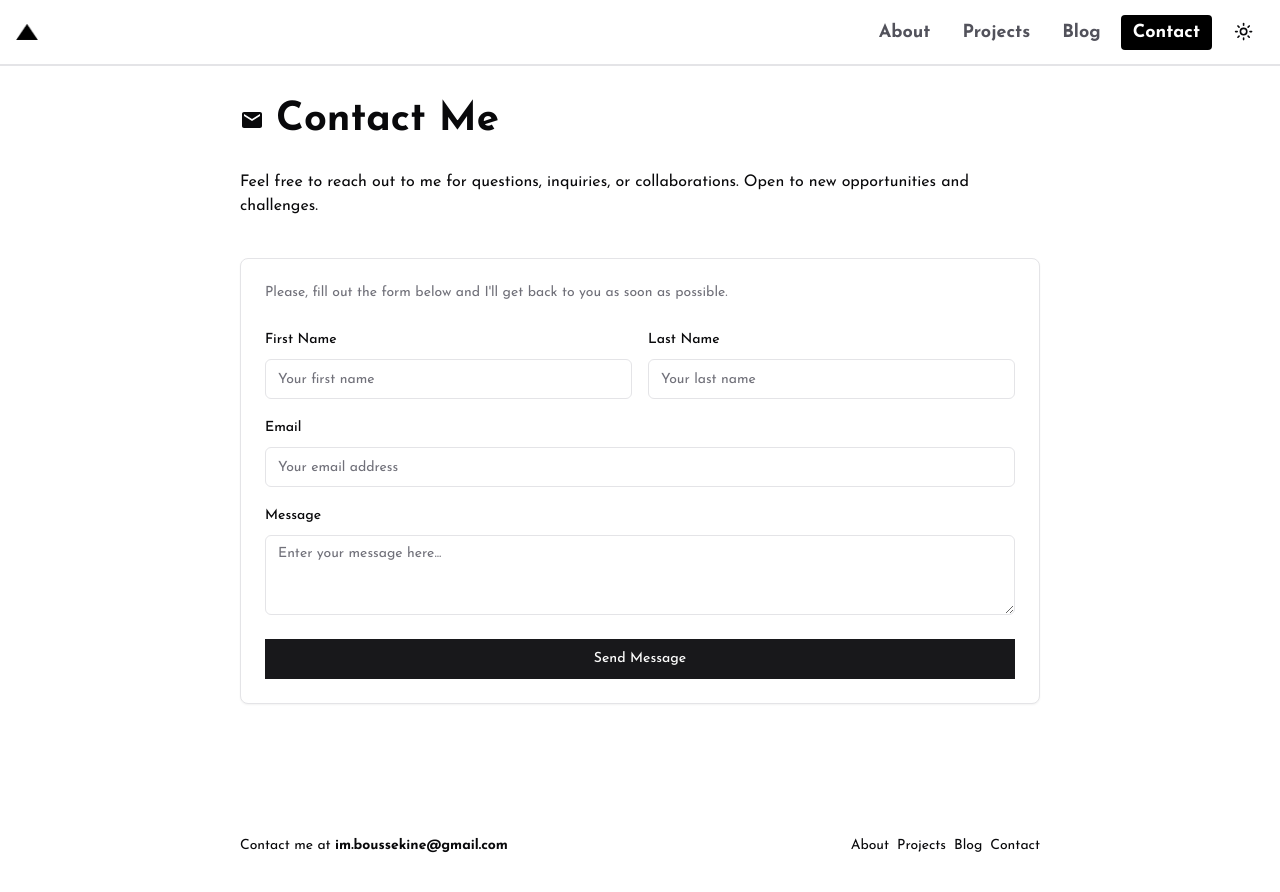
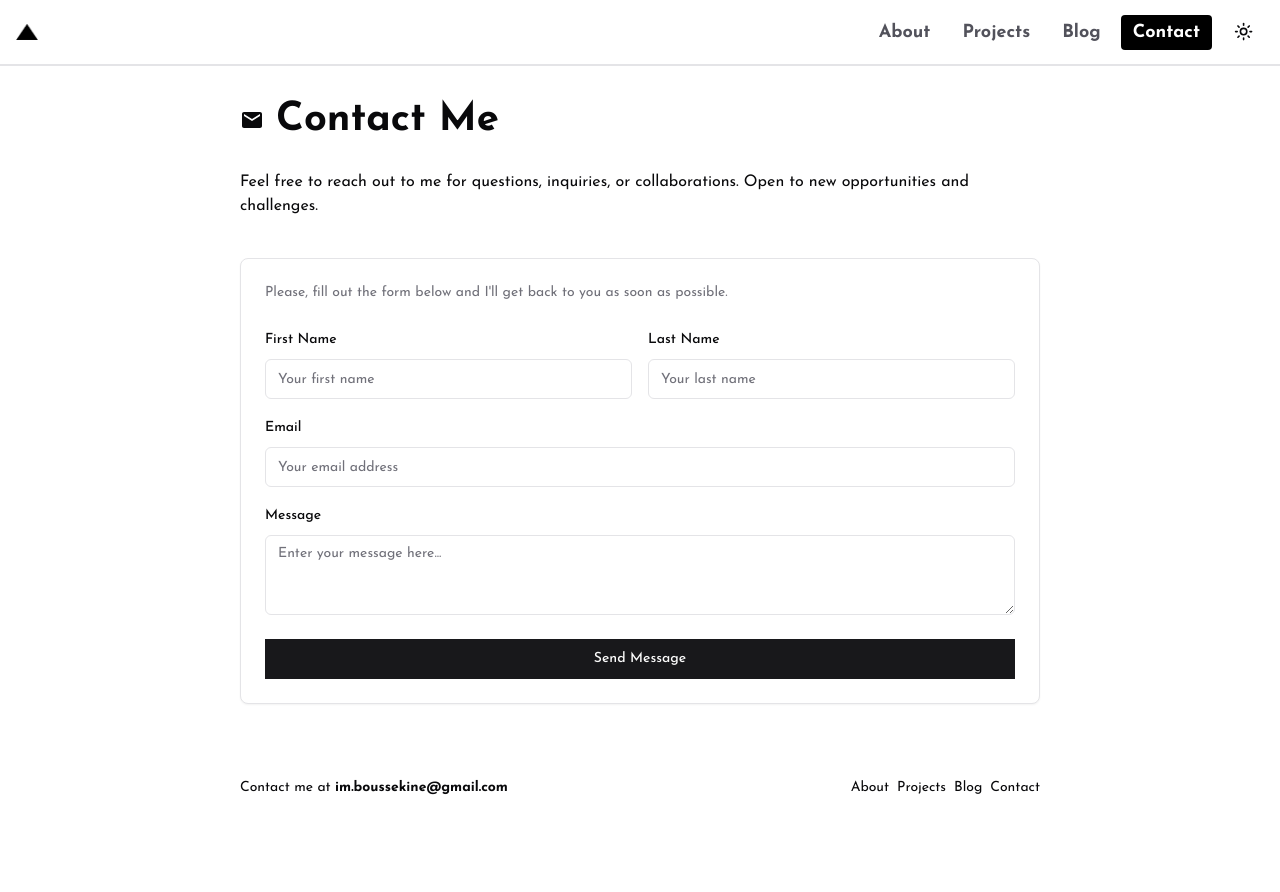
Before and after one commit to 1sma31L/Portfolio, a Next.js app: page /contact in a window 1280 px wide. Shown: the top 892 px of the page. After the commit the page ends 848 px from the top, so only its background shows below. Built offline with nearby package versions, Linux system fonts and the light colour scheme; no server answers.

Commit message:
chore: Update contact page layout and link in footer

```diff
--- a/src/app/contact/page.tsx
+++ b/src/app/contact/page.tsx
@@ -5,7 +5,7 @@ function Contact() {
 	return (
 		<AnimatedDiv id={4}>
 			<main
-				className="container py-6 flex flex-col gap-3 px-4 md:px-0 min-h-[90vh]"
+				className="container py-6 flex flex-col gap-3 px-4 md:px-0 "
 				id="contact">
 				<div className="flex gap-3 justify-start items-center">
 					<MdEmail className="text-xl md:text-2xl" />
--- a/src/components/Footer.tsx
+++ b/src/components/Footer.tsx
@@ -24,7 +24,7 @@ function Footer() {
 					<Link href="/blog" className="hover:underline">
 						Blog
 					</Link>
-					<Link href="/contact" className="hover:underline">
+					<Link href="/contact/#header" className="hover:underline">
 						Contact
 					</Link>
 				</div>
```
